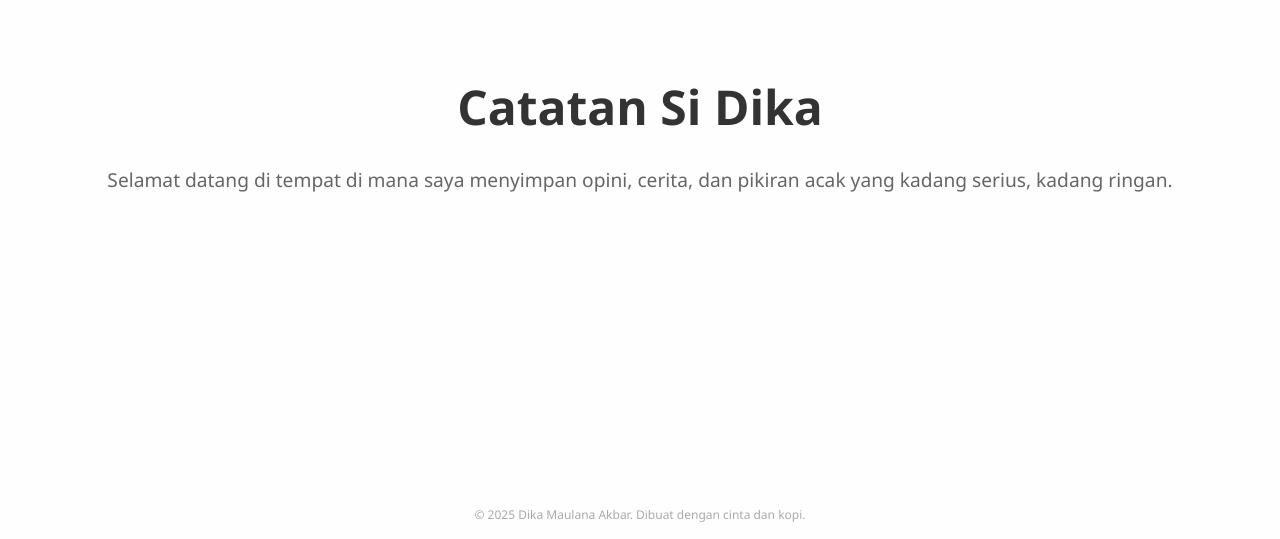
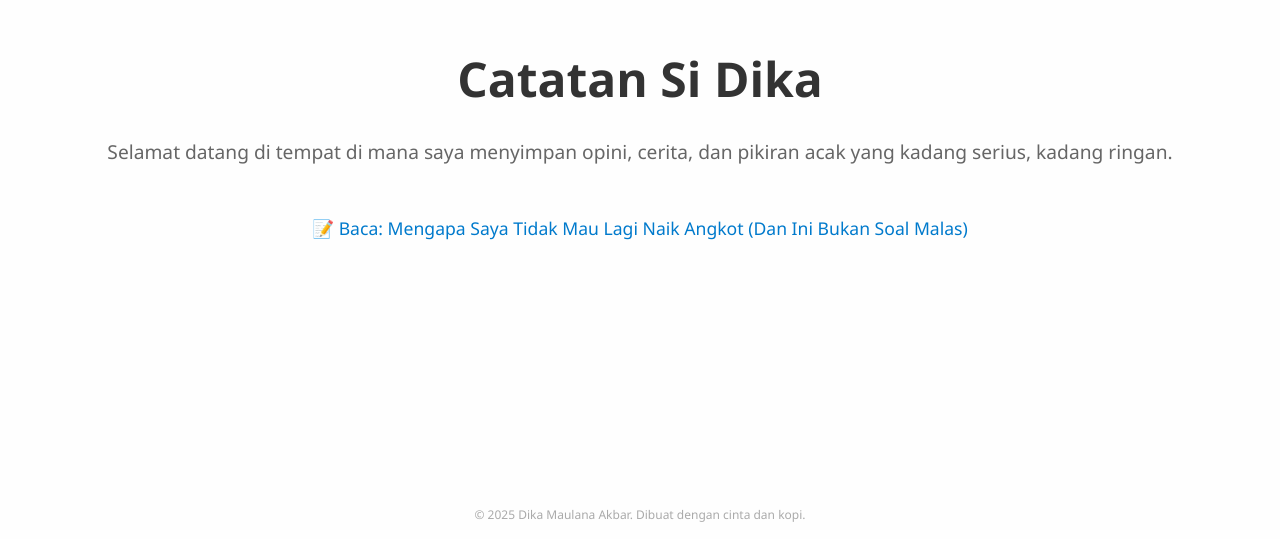
Before and after one commit to daikeu/catatan-daikeu, a plain HTML site: page index.html in a window 1280 px wide. Shown: the part 261-800 px from the top of the page. Drawn offline with Linux system fonts and the light colour scheme.

Commit message:
Update index.html

```diff
--- a/index.html
+++ b/index.html
@@ -37,6 +37,11 @@
 <body>
   <h1>Catatan Si Dika</h1>
   <p>Selamat datang di tempat di mana saya menyimpan opini, cerita, dan pikiran acak yang kadang serius, kadang ringan.</p>
+<div style="margin-top: 2rem;">
+  <a href="menemukan-ketenangan.html" style="font-size: 1.1rem; color: #007acc; text-decoration: none;">
+    📝 Baca: Mengapa Saya Tidak Mau Lagi Naik Angkot (Dan Ini Bukan Soal Malas)
+  </a>
+</div>
 
   <footer>
     &copy; 2025 Dika Maulana Akbar. Dibuat dengan cinta dan kopi.
```
